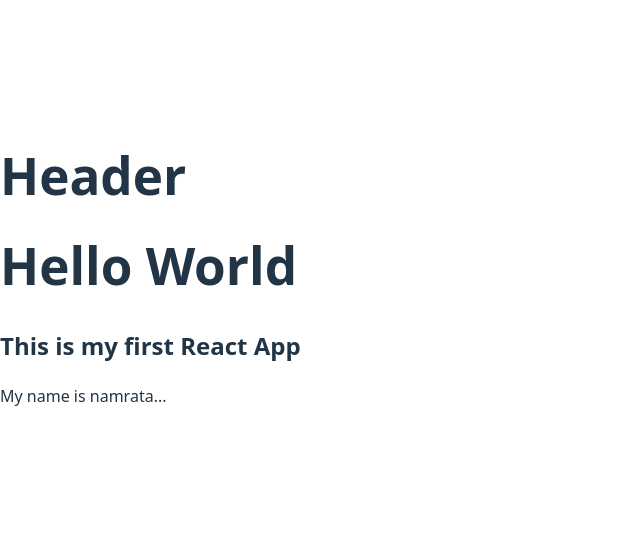
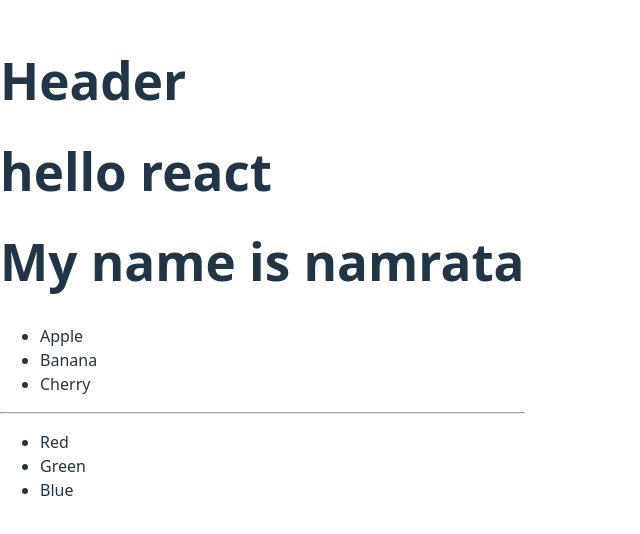
Before and after one commit to Namrata725/reactLearning, a React (Vite) app: page / in a window 1280 px wide. Shown: the part 132-666 px from the top of the page, without its empty margins (0-640 px from the left). Built offline with nearby package versions, Linux system fonts and the light colour scheme.

Commit message:
Add basic App component with Header, FruitList, and ColorList

```diff
--- a/src/App.jsx
+++ b/src/App.jsx
@@ -1,14 +1,38 @@
-import Header from './Header.jsx';
-function App(){
-  return(
+import Header from "./Header.JSX"
+
+function App() {
+  return (
+
     <div>
+      <Header />
+      <h1>hello react</h1>
+      <h1>My name is namrata</h1>
 
-      <Header/>
-      <h1>Hello World</h1>
-      <h2>This is my first React App</h2>
-      <p>My name is namrata...</p>
+      <FruitList />
+      <hr />
+      <ColorList />
     </div>
+
   )
 }
 
+function FruitList() {
+  return (
+    <ul>
+      <li>Apple</li>
+      <li>Banana</li>
+      <li>Cherry</li>
+    </ul>
+  )
+}
+
+ function ColorList() {
+  return (
+    <ul>
+      <li>Red</li>
+      <li>Green</li>
+      <li>Blue</li>
+    </ul>
+  )
+}
 export default App
```
